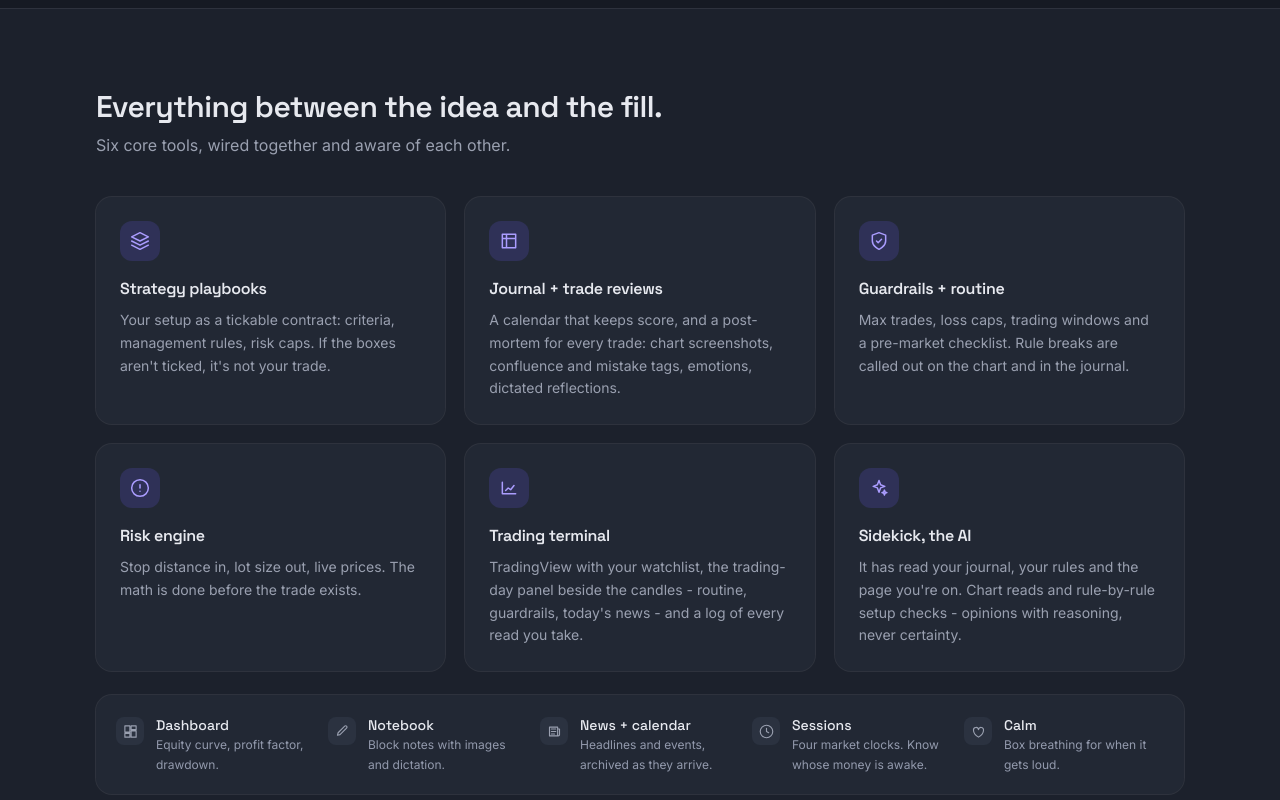
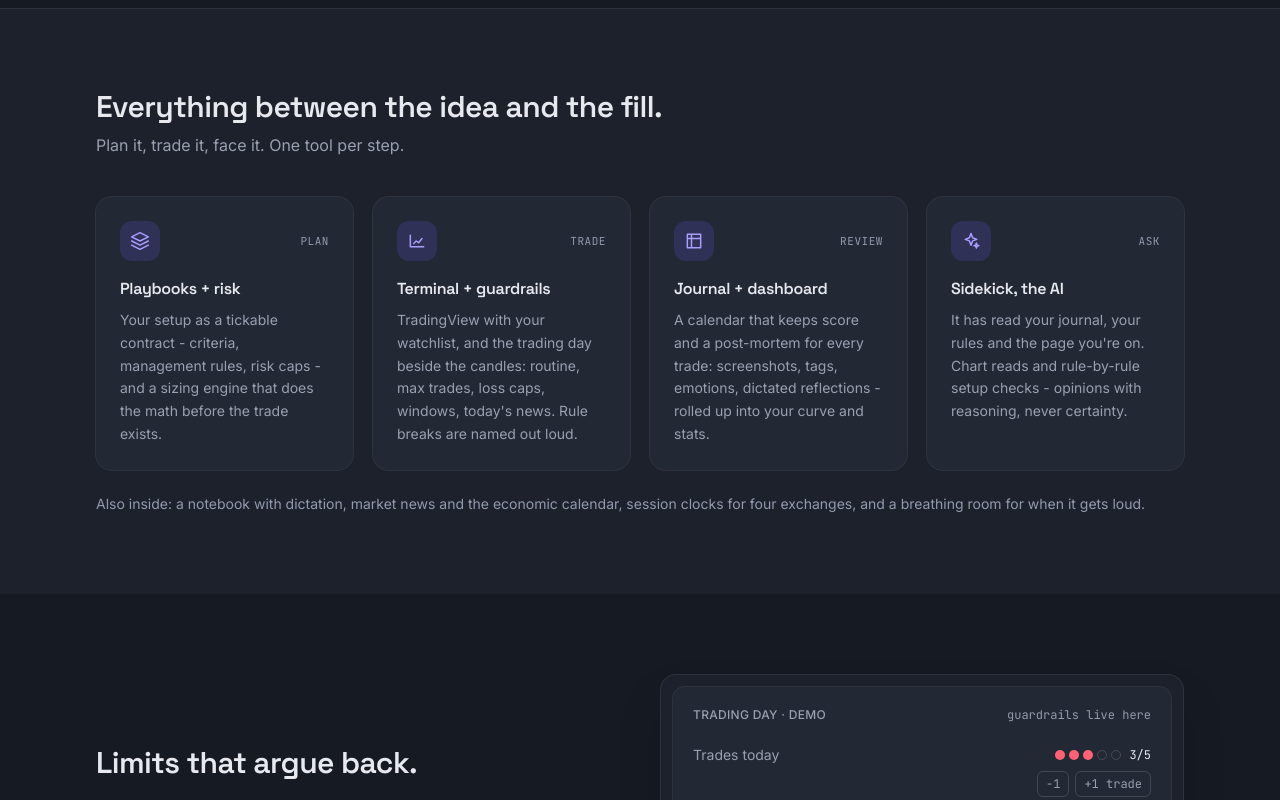
Before and after one commit to agimharizaj/tradebook, a Next.js app: page / in a window 1280 px wide. Shown: the part 720-1520 px from the top of the page. Built offline with nearby package versions, Linux system fonts and the light colour scheme; no server answers.

Commit message:
Landing features cut from twelve items to four: Plan / Trade / Review / Ask cards follow the actual workflow (playbooks+risk, terminal+guardrails, journal+dashboard, Sidekick), the five-tile strip becomes one quiet sentence

```diff
--- a/src/app/page.tsx
+++ b/src/app/page.tsx
@@ -145,48 +145,45 @@ export default async function Home({
             Everything between the idea and the fill.
           </h2>
           <p className="mt-2 max-w-xl text-muted">
-            Six core tools, wired together and aware of each other.
+            Plan it, trade it, face it. One tool per step.
           </p>
-          <div className="mt-10 grid gap-5 sm:grid-cols-2 lg:grid-cols-3">
+          <div className="mt-10 grid gap-5 sm:grid-cols-2 lg:grid-cols-4">
             {[
               {
-                t: "Strategy playbooks",
-                d: "Your setup as a tickable contract: criteria, management rules, risk caps. If the boxes aren't ticked, it's not your trade.",
+                k: "Plan",
+                t: "Playbooks + risk",
+                d: "Your setup as a tickable contract - criteria, management rules, risk caps - and a sizing engine that does the math before the trade exists.",
                 i: "M12 2 2 7l10 5 10-5-10-5zM2 17l10 5 10-5M2 12l10 5 10-5",
               },
               {
-                t: "Journal + trade reviews",
-                d: "A calendar that keeps score, and a post-mortem for every trade: chart screenshots, confluence and mistake tags, emotions, dictated reflections.",
+                k: "Trade",
+                t: "Terminal + guardrails",
+                d: "TradingView with your watchlist, and the trading day beside the candles: routine, max trades, loss caps, windows, today's news. Rule breaks are named out loud.",
+                i: "M4 19V5M4 19h16M8 15l3-3 3 2 4-5",
+              },
+              {
+                k: "Review",
+                t: "Journal + dashboard",
+                d: "A calendar that keeps score and a post-mortem for every trade: screenshots, tags, emotions, dictated reflections - rolled up into your curve and stats.",
                 i: "M4 4h16v16H4zM4 9h16M9 4v16",
               },
               {
-                t: "Guardrails + routine",
-                d: "Max trades, loss caps, trading windows and a pre-market checklist. Rule breaks are called out on the chart and in the journal.",
-                i: "M12 22s8-3.5 8-10V5l-8-3-8 3v7c0 6.5 8 10 8 10zM9 12l2 2 4-4",
-              },
-              {
-                t: "Risk engine",
-                d: "Stop distance in, lot size out, live prices. The math is done before the trade exists.",
-                i: "M12 2a10 10 0 1 0 0 20 10 10 0 0 0 0-20zM12 8v4M12 16h.01",
-              },
-              {
-                t: "Trading terminal",
-                d: "TradingView with your watchlist, the trading-day panel beside the candles - routine, guardrails, today's news - and a log of every read you take.",
-                i: "M4 19V5M4 19h16M8 15l3-3 3 2 4-5",
-              },
-              {
+                k: "Ask",
                 t: "Sidekick, the AI",
                 d: "It has read your journal, your rules and the page you're on. Chart reads and rule-by-rule setup checks - opinions with reasoning, never certainty.",
                 i: "M12 3l1.9 5.1L19 10l-5.1 1.9L12 17l-1.9-5.1L5 10l5.1-1.9L12 3zM18.5 14.5l.8 2.2 2.2.8-2.2.8-.8 2.2-.8-2.2-2.2-.8 2.2-.8.8-2.2z",
               },
             ].map((f, i) => (
-              <Reveal key={f.t} delay={(i % 3) * 90}>
+              <Reveal key={f.t} delay={(i % 4) * 90}>
                 <div className="h-full rounded-2xl bg-card p-6 ring-1 ring-border transition hover:-translate-y-0.5 hover:ring-accent">
-                  <span className="mb-4 flex h-10 w-10 items-center justify-center rounded-xl bg-accent-soft text-accent2">
-                    <svg width="20" height="20" viewBox="0 0 24 24" fill="none" stroke="currentColor" strokeWidth="1.8" strokeLinecap="round" strokeLinejoin="round" aria-hidden="true">
-                      <path d={f.i} />
-                    </svg>
-                  </span>
+                  <div className="mb-4 flex items-center justify-between">
+                    <span className="flex h-10 w-10 items-center justify-center rounded-xl bg-accent-soft text-accent2">
+                      <svg width="20" height="20" viewBox="0 0 24 24" fill="none" stroke="currentColor" strokeWidth="1.8" strokeLinecap="round" strokeLinejoin="round" aria-hidden="true">
+                        <path d={f.i} />
+                      </svg>
+                    </span>
+                    <span className="font-mono text-[11px] uppercase tracking-wider text-dim">{f.k}</span>
+                  </div>
                   <h3 className="font-medium" style={{ fontFamily: "var(--font-display)" }}>
                     {f.t}
                   </h3>
@@ -196,51 +193,12 @@ export default async function Home({
             ))}
           </div>
 
-          {/* The quieter half of the app, one line each. */}
+          {/* The quieter half of the app, one line total. */}
           <Reveal>
-            <div className="mt-6 grid gap-3 rounded-2xl bg-card p-5 ring-1 ring-border sm:grid-cols-2 lg:grid-cols-5">
-              {[
-                {
-                  t: "Dashboard",
-                  d: "Equity curve, profit factor, drawdown.",
-                  i: "M3 13h8V3H3v10zm0 8h8v-6H3v6zm10 0h8V11h-8v10zm0-18v6h8V3h-8z",
-                },
-                {
-                  t: "Notebook",
-                  d: "Block notes with images and dictation.",
-                  i: "M15.5 3.5a2.12 2.12 0 0 1 3 3L8 17l-4 1 1-4z",
-                },
-                {
-                  t: "News + calendar",
-                  d: "Headlines and events, archived as they arrive.",
-                  i: "M4 5h13v14H4zM7 8h7M7 12h7M7 16h5M17 8h3v9a2 2 0 0 1-2 2",
-                },
-                {
-                  t: "Sessions",
-                  d: "Four market clocks. Know whose money is awake.",
-                  i: "M12 22a10 10 0 1 0 0-20 10 10 0 0 0 0 20zM12 7v5l3.5 2",
-                },
-                {
-                  t: "Calm",
-                  d: "Box breathing for when it gets loud.",
-                  i: "M12 21C7 18 4 14 4 10a4 4 0 0 1 8-1 4 4 0 0 1 8 1c0 4-3 8-8 11z",
-                },
-              ].map((f) => (
-                <div key={f.t} className="flex items-start gap-3">
-                  <span className="mt-0.5 flex h-7 w-7 shrink-0 items-center justify-center rounded-lg bg-surface2 text-muted">
-                    <svg width="15" height="15" viewBox="0 0 24 24" fill="none" stroke="currentColor" strokeWidth="1.8" strokeLinecap="round" strokeLinejoin="round" aria-hidden="true">
-                      <path d={f.i} />
-                    </svg>
-                  </span>
-                  <span>
-                    <span className="block text-sm font-medium" style={{ fontFamily: "var(--font-display)" }}>
-                      {f.t}
-                    </span>
-                    <span className="block text-xs leading-relaxed text-dim">{f.d}</span>
-                  </span>
-                </div>
-              ))}
-            </div>
+            <p className="mt-6 text-sm text-dim">
+              Also inside: a notebook with dictation, market news and the economic calendar,
+              session clocks for four exchanges, and a breathing room for when it gets loud.
+            </p>
           </Reveal>
         </div>
       </section>
```
